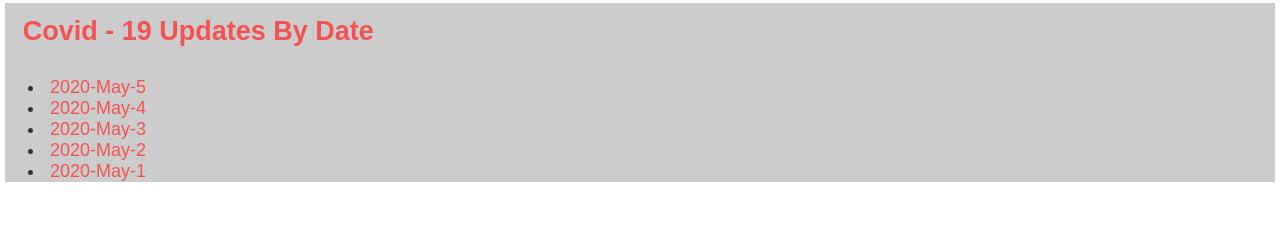
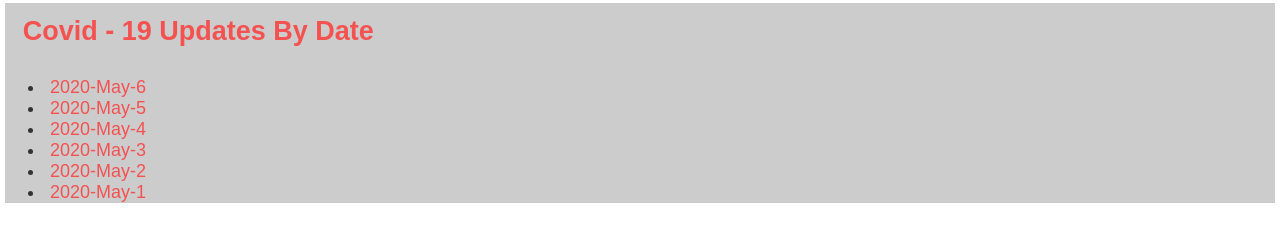
Before and after one commit to BMBW/Covid-19-Updates, a plain HTML site: page index.html in a window 1280 px wide. Shown: the part 123-364 px from the top of the page. Drawn offline with Linux system fonts and the light colour scheme.

Commit message:
Updated Home Page for May 6th 2020

```diff
--- a/index.html
+++ b/index.html
@@ -19,6 +19,7 @@
   <h2>Covid - 19 Updates By Date</h2>
 
 <ul>
+  <li><a href="May62020/May6_2020.html">2020-May-6</a></li>
   <li><a href="May52020/May5_2020.html">2020-May-5</a></li>
   <li><a href="May42020/May4_2020.html">2020-May-4</a></li>
 	<li><a href="May32020/May3_2020.html">2020-May-3</a></li>
```
